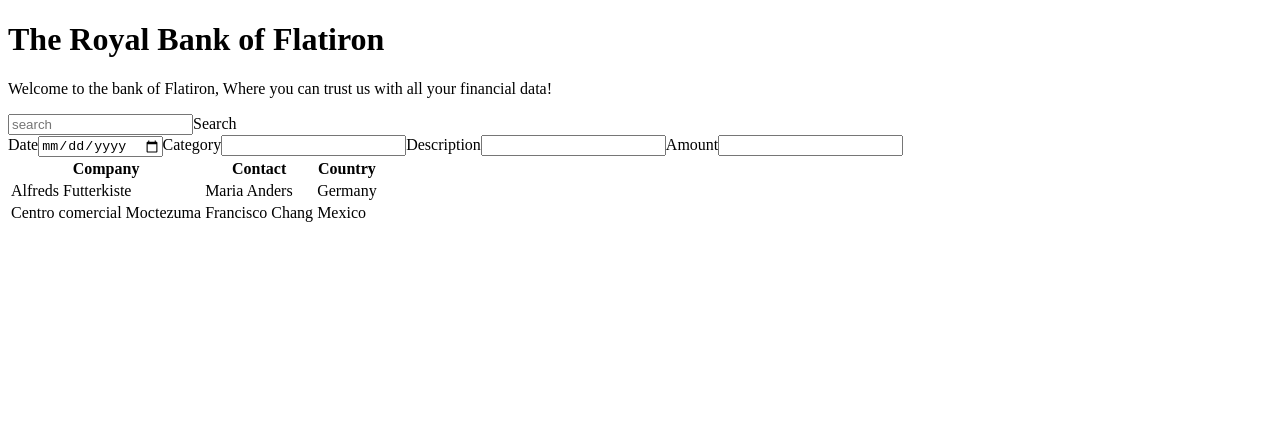
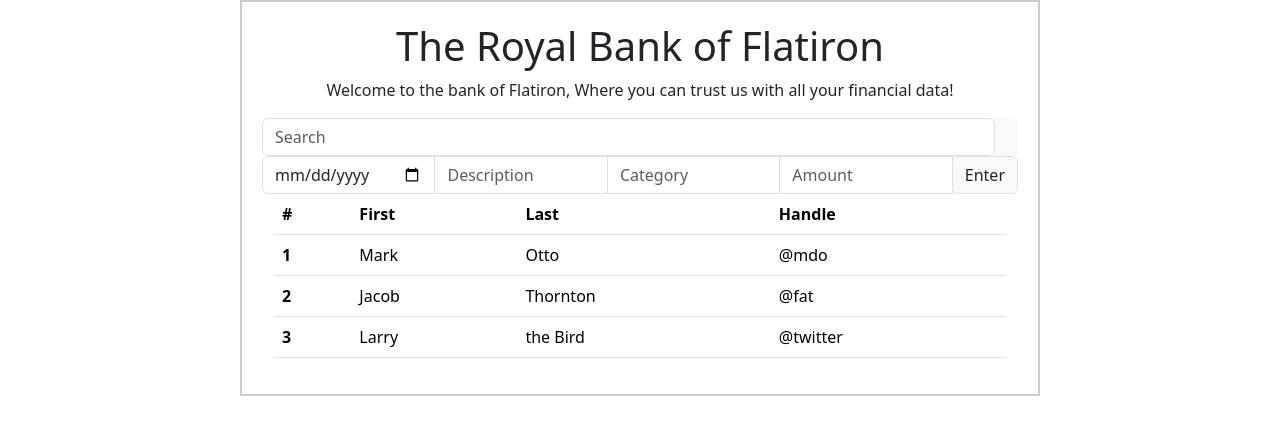
Before and after one commit to ahmednoorzakaria/bank-of-flatiron, a React (Create React App) app: page / in a window 1280 px wide. Shown: the top 434 px of the page. Built offline with nearby package versions, Linux system fonts and the light colour scheme.

Commit message:
Added static page

```diff
--- a/src/component/Adddata.js
+++ b/src/component/Adddata.js
@@ -3,22 +3,17 @@ import React from "react";
 function Adddata() {
   return (
     <div>
-      <label>
-        Date
-        <input type="date" />
-      </label>
-      <label>
-        Category
-        <input type="text" />
-      </label>
-      <label>
-        Description
-        <input type="text" />
-      </label>
-      <label>
-        Amount
-        <input type="text" />
-      </label>
+      <div className="input-group">
+        <input type="date" className="form-control" placeholder="Date" />
+        <input type="text" className="form-control" placeholder="Description" />
+        <input type="text" className="form-control" placeholder="Category" />
+        <input type="text" className="form-control" placeholder="Amount" />
+        <div className="input-group-prepend">
+          <span className="input-group-text" id="nameLabel">
+            Enter
+          </span>
+        </div>
+      </div>
     </div>
   );
 }
--- a/src/component/App.css
+++ b/src/component/App.css
@@ -0,0 +1,83 @@
+/* Center the whole page content */
+.App {
+  display: flex;
+  flex-direction: column;
+  align-items: center;
+  padding: 20px;
+  max-width: 800px;
+  margin: 0 auto;
+  border: 2px solid #ccc;
+}
+
+/* Style for the title "The Royal Bank of Flatiron" */
+.Page h1 {
+  font-size: 30px;
+  color: #4a90e2;
+  text-align: center;
+  margin-bottom: 20px;
+}
+
+/* Style for the introduction text */
+.Page p {
+  text-align: center;
+  margin-bottom: 30px;
+}
+
+/* Style for the search bar */
+.Search {
+  display: flex;
+  justify-content: center;
+  align-items: center;
+  margin-bottom: 20px;
+  border: 1px solid #ccc;
+  padding: 5px;
+  border-radius: 5px;
+}
+
+.Search input[type="search"] {
+  padding: 10px;
+  border: none;
+  font-size: 16px;
+  width: 200px;
+}
+
+/* Style for the Adddata component */
+.Adddata {
+  display: flex;
+  gap: 10px;
+  border: 1px solid #ccc;
+  padding: 10px;
+  border-radius: 5px;
+}
+
+.Adddata label {
+  width: 100px;
+  font-weight: bold;
+}
+
+.Adddata input {
+  flex: 1;
+  padding: 10px;
+  border: 1px solid #ccc;
+  border-radius: 5px;
+  font-size: 16px;
+}
+
+/* Style for the table */
+.Table {
+  width: 100%;
+  border: 1px solid #ccc;
+  border-radius: 5px;
+}
+
+.Table table {
+  border-collapse: collapse;
+  width: 100%;
+}
+
+.Table th,
+.Table td {
+  border: 1px solid #ccc;
+  padding: 10px;
+  text-align: left;
+}
--- a/src/component/App.js
+++ b/src/component/App.js
@@ -3,6 +3,9 @@ import Page from "./Page";
 import Search from "./Search";
 import Table from "./Table";
 import Adddata from "./Adddata";
+import 'bootstrap/dist/css/bootstrap.css';
+
+
 import "./App.css"; // Import the CSS file for styling
 
 function App() {
--- a/src/component/Search.js
+++ b/src/component/Search.js
@@ -2,9 +2,17 @@ import React from "react";
 
 function Search() {
   return (
-    <div>
-      <input type="search" placeholder="search" />
-      Search
+    <div class="input-group rounded">
+      <input
+        type="search"
+        class="form-control rounded"
+        placeholder="Search"
+        aria-label="Search"
+        aria-describedby="search-addon"
+      />
+      <span class="input-group-text border-0" id="search-addon">
+        <i class="fas fa-search"></i>
+      </span>
     </div>
   );
 }
--- a/src/component/Table.js
+++ b/src/component/Table.js
@@ -2,23 +2,34 @@ import React from "react";
 
 function Table() {
   return (
-    <div>
-      <table>
+    <div className="table-responsive"  class="container">
+      <table className="table">
+        <thead>
+          <tr>
+            <th scope="col">#</th>
+            <th scope="col">First</th>
+            <th scope="col">Last</th>
+            <th scope="col">Handle</th>
+          </tr>
+        </thead>
         <tbody>
           <tr>
-            <th>Company</th>
-            <th>Contact</th>
-            <th>Country</th>
+            <th scope="row">1</th>
+            <td>Mark</td>
+            <td>Otto</td>
+            <td>@mdo</td>
           </tr>
           <tr>
-            <td>Alfreds Futterkiste</td>
-            <td>Maria Anders</td>
-            <td>Germany</td>
+            <th scope="row">2</th>
+            <td>Jacob</td>
+            <td>Thornton</td>
+            <td>@fat</td>
           </tr>
           <tr>
-            <td>Centro comercial Moctezuma</td>
-            <td>Francisco Chang</td>
-            <td>Mexico</td>
+            <th scope="row">3</th>
+            <td>Larry</td>
+            <td>the Bird</td>
+            <td>@twitter</td>
           </tr>
         </tbody>
       </table>
```
